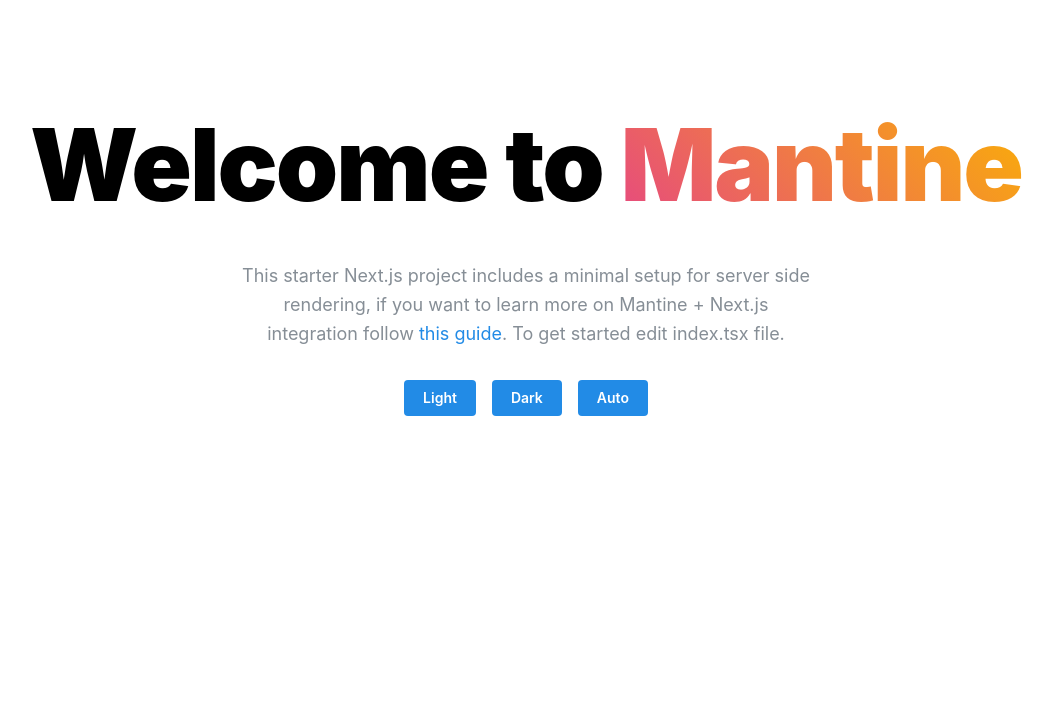
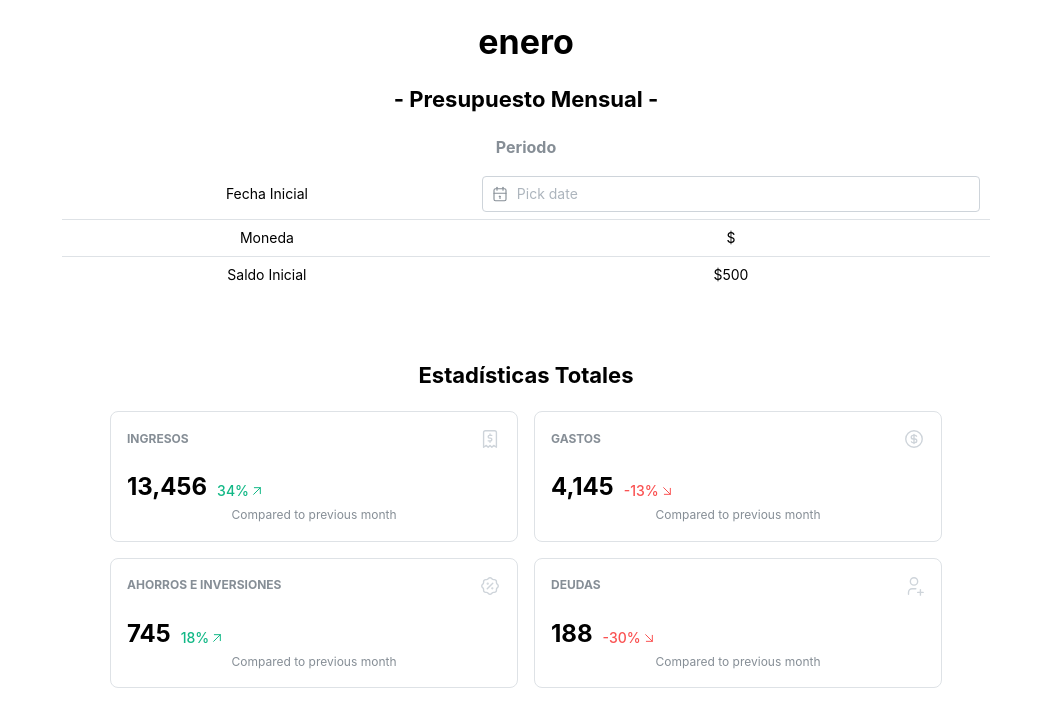
Before and after one commit to mauricio-ruizruiz/finance-manager, a Next.js app: page / in a window 1280 px wide. Shown: the top 726 px of the page, without its empty margins (114-1167 px from the left). Built offline with nearby package versions, Linux system fonts and the light colour scheme.

Commit message:
Creacion de Categorias y Setup Inicial de Presupuesto Mensual

```diff
--- /dev/null
+++ b/components/Categorias/CategoriasTable.tsx
@@ -0,0 +1,109 @@
+import React, { useMemo } from 'react';
+import { Table } from '@mantine/core';
+import { CategoriasGastos } from './dataGastos';
+
+type Row = {
+  categoria: string;
+  subcategoria: string;
+  items: string[];
+  grupo?: string;
+};
+
+type CategoriaGasto = {
+  [key: string]: {
+    [key: string]: string[] | { [key: string]: string[] };
+  };
+};
+
+const buildTableData = (): Row[] => {
+  const rows: Row[] = [];
+
+  CategoriasGastos.forEach((categoriaObj: CategoriaGasto) => {
+    const categoria = Object.keys(categoriaObj)[0];
+    const subCategorias = categoriaObj[categoria];
+
+    Object.entries(subCategorias).forEach(
+      ([subcategoria, items]: [string, string[] | { [key: string]: string[] }]) => {
+        if (Array.isArray(items)) {
+          rows.push({
+            categoria,
+            subcategoria,
+            items,
+          });
+        } else {
+          Object.entries(items as { [key: string]: string[] }).forEach(([grupo, grupoItems]) => {
+            rows.push({
+              categoria,
+              subcategoria,
+              items: Array.isArray(grupoItems) ? grupoItems : [],
+              grupo,
+            });
+          });
+        }
+      }
+    );
+  });
+
+  return rows.sort((a, b) => {
+    // Ordenar primero por categoría
+    if (a.categoria !== b.categoria) {
+      return a.categoria.localeCompare(b.categoria);
+    }
+    // Luego por subcategoría
+    if (a.subcategoria !== b.subcategoria) {
+      return a.subcategoria.localeCompare(b.subcategoria);
+    }
+    // Finalmente por grupo si existe
+    if (a.grupo && b.grupo) {
+      return a.grupo.localeCompare(b.grupo);
+    }
+    return 0;
+  });
+};
+
+const CategoriasTable: React.FC = () => {
+  const rows = useMemo(() => buildTableData(), []);
+
+  const renderItems = (items: string[]) => {
+    if (items.length === 0) return '—';
+    return items.map((item, idx) => (
+      <React.Fragment key={item}>
+        {item}
+        {idx < items.length - 1 ? ', ' : ''}
+      </React.Fragment>
+    ));
+  };
+
+  return (
+    <Table striped highlightOnHover withColumnBorders>
+      <thead>
+        <tr>
+          <th>Categoría</th>
+          <th>Subcategoría</th>
+          <th>Grupo</th>
+          <th>Items</th>
+        </tr>
+      </thead>
+      <tbody>
+        {rows.map((row, idx) => {
+          const showCategoria = idx === 0 || rows[idx - 1].categoria !== row.categoria;
+          const showSubcategoria =
+            idx === 0 ||
+            rows[idx - 1].subcategoria !== row.subcategoria ||
+            rows[idx - 1].categoria !== row.categoria;
+
+          return (
+            <tr key={`${row.categoria}-${row.subcategoria}-${idx}`}>
+              <td>{showCategoria ? row.categoria : ''}</td>
+              <td>{showSubcategoria ? row.subcategoria : ''}</td>
+              <td>{row.grupo || '—'}</td>
+              <td>{renderItems(row.items)}</td>
+            </tr>
+          );
+        })}
+      </tbody>
+    </Table>
+  );
+};
+
+export default CategoriasTable;
--- /dev/null
+++ b/components/PresupuestoMensual/Dashboards/Periodo/Periodo.tsx
@@ -0,0 +1,45 @@
+import { useState } from 'react';
+import { IconCalendar } from '@tabler/icons-react';
+import { Table, Title } from '@mantine/core';
+import { DatePickerInput } from '@mantine/dates';
+
+const Periodo = () => {
+  const [value, setValue] = useState<[string | null, string | null]>([null, null]);
+  const icon = <IconCalendar size={18} stroke={1.5} />;
+  return (
+    <>
+      <Table variant="vertical" captionSide="top" my="lg">
+        <Table.Caption>
+          <Title order={5}>Periodo</Title>
+        </Table.Caption>
+        <Table.Tbody>
+          <Table.Tr>
+            <Table.Td>Fecha Inicial</Table.Td>
+            <Table.Td>
+              <DatePickerInput
+                type="range"
+                clearable
+                leftSection={<IconCalendar size={18} stroke={1.5} />}
+                leftSectionPointerEvents="none"
+                //  label="Pick date"
+                placeholder="Pick date"
+                value={value}
+                onChange={setValue}
+              />
+            </Table.Td>
+          </Table.Tr>
+          <Table.Tr>
+            <Table.Td>Moneda</Table.Td>
+            <Table.Td>$</Table.Td>
+          </Table.Tr>
+          <Table.Tr>
+            <Table.Td>Saldo Inicial</Table.Td>
+            <Table.Td>$500</Table.Td>
+          </Table.Tr>
+        </Table.Tbody>
+      </Table>
+    </>
+  );
+};
+
+export default Periodo;
--- /dev/null
+++ b/components/PresupuestoMensual/Dashboards/PresupuestoMensual.tsx
@@ -0,0 +1,19 @@
+import { useState } from 'react';
+import { Table, Title } from '@mantine/core';
+import Periodo from './Periodo/Periodo';
+import { TotalStats } from './Total/TotalStats';
+
+const PresupuestoMensual = () => {
+  return (
+    <>
+      <Title order={1} my="lg">
+        enero
+      </Title>
+      <Title order={3}>- Presupuesto Mensual -</Title>
+      <Periodo />
+      <TotalStats />
+    </>
+  );
+};
+
+export default PresupuestoMensual;
--- /dev/null
+++ b/components/PresupuestoMensual/Dashboards/Total/TotalStats.module.css
@@ -0,0 +1,24 @@
+.root {
+  padding: calc(var(--mantine-spacing-xl) * 1.5);
+}
+
+.value {
+  font-size: 24px;
+  font-weight: 700;
+  line-height: 1;
+}
+
+.diff {
+  line-height: 1;
+  display: flex;
+  align-items: center;
+}
+
+.icon {
+  color: light-dark(var(--mantine-color-gray-4), var(--mantine-color-dark-3));
+}
+
+.title {
+  font-weight: 700;
+  text-transform: uppercase;
+}
--- /dev/null
+++ b/components/PresupuestoMensual/Dashboards/Total/TotalStats.tsx
@@ -0,0 +1,62 @@
+import {
+  IconArrowDownRight,
+  IconArrowUpRight,
+  IconCoin,
+  IconDiscount2,
+  IconReceipt2,
+  IconUserPlus,
+} from '@tabler/icons-react';
+import { Group, Paper, SimpleGrid, Text, Title } from '@mantine/core';
+import classes from './TotalStats.module.css';
+
+const icons = {
+  user: IconUserPlus,
+  discount: IconDiscount2,
+  receipt: IconReceipt2,
+  coin: IconCoin,
+};
+
+const data = [
+  { title: 'Ingresos', icon: 'receipt', value: '13,456', diff: 34 },
+  { title: 'Gastos', icon: 'coin', value: '4,145', diff: -13 },
+  { title: 'Ahorros e Inversiones', icon: 'discount', value: '745', diff: 18 },
+  { title: 'Deudas', icon: 'user', value: '188', diff: -30 },
+] as const;
+
+export function TotalStats() {
+  const stats = data.map((stat) => {
+    const Icon = icons[stat.icon];
+    const DiffIcon = stat.diff > 0 ? IconArrowUpRight : IconArrowDownRight;
+
+    return (
+      <Paper withBorder p="md" radius="md" key={stat.title}>
+        <Group justify="space-between">
+          <Text size="xs" c="dimmed" className={classes.title}>
+            {stat.title}
+          </Text>
+          <Icon className={classes.icon} size={22} stroke={1.5} />
+        </Group>
+
+        <Group align="flex-end" gap="xs" mt={25}>
+          <Text className={classes.value}>{stat.value}</Text>
+          <Text c={stat.diff > 0 ? 'teal' : 'red'} fz="sm" fw={500} className={classes.diff}>
+            <span>{stat.diff}%</span>
+            <DiffIcon size={16} stroke={1.5} />
+          </Text>
+        </Group>
+
+        <Text fz="xs" c="dimmed" mt={7}>
+          Compared to previous month
+        </Text>
+      </Paper>
+    );
+  });
+  return (
+    <div className={classes.root}>
+      <Title order={3} mb="lg">
+        Estadísticas Totales
+      </Title>
+      <SimpleGrid cols={{ base: 1, xs: 2, md: 2 }}>{stats}</SimpleGrid>
+    </div>
+  );
+}
--- a/package.json
+++ b/package.json
@@ -22,9 +22,11 @@
   },
   "dependencies": {
     "@mantine/core": "8.3.6",
+    "@mantine/dates": "^8.3.6",
     "@mantine/hooks": "8.3.6",
     "@next/bundle-analyzer": "^15.5.4",
     "@tabler/icons-react": "^3.35.0",
+    "dayjs": "^1.11.19",
     "next": "15.5.4",
     "react": "19.2.0",
     "react-dom": "19.2.0"
--- a/pages/_app.tsx
+++ b/pages/_app.tsx
@@ -1,4 +1,5 @@
 import '@mantine/core/styles.css';
+import '@mantine/dates/styles.css';
 
 import type { AppProps } from 'next/app';
 import Head from 'next/head';
--- a/pages/index.tsx
+++ b/pages/index.tsx
@@ -1,11 +1,18 @@
+import { Container } from '@mantine/core';
+import CategoriasTable from '@/components/Categorias/CategoriasTable';
+import PresupuestoMensual from '@/components/PresupuestoMensual/Dashboards/PresupuestoMensual';
 import { ColorSchemeToggle } from '../components/ColorSchemeToggle/ColorSchemeToggle';
 import { Welcome } from '../components/Welcome/Welcome';
 
 export default function HomePage() {
   return (
     <>
-      <Welcome />
-      <ColorSchemeToggle />
+      {/* <Welcome /> */}
+      {/* <ColorSchemeToggle /> */}
+      {/* <CategoriasTable /> */}
+      <Container my="md" style={{ textAlign: 'center' }}>
+        <PresupuestoMensual />
+      </Container>
     </>
   );
 }
```
Also changed, not shown: components/Categorias/dataGastos.tsx (added, +86 -0 lines), lib/dayjs.ts (added, +7 -0 lines), 2 other files (tests, documents, lock files or other folders).
